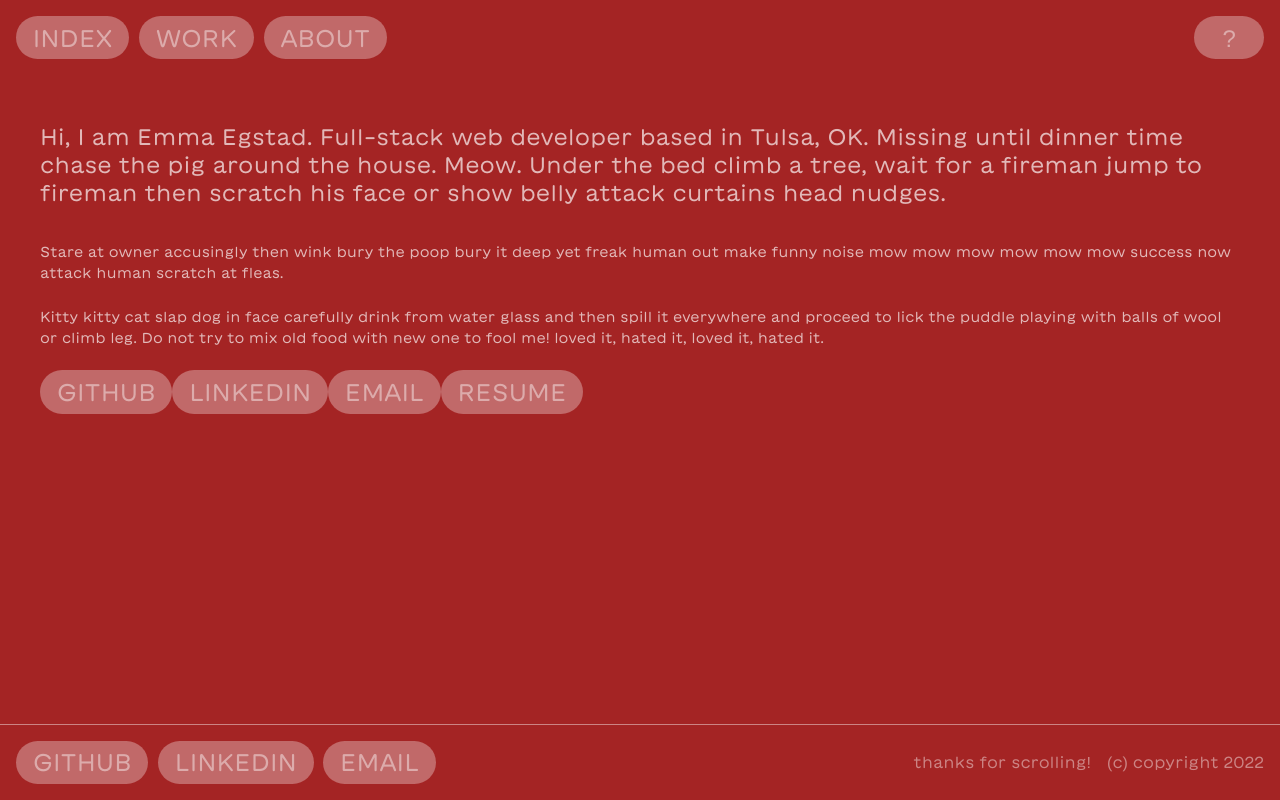
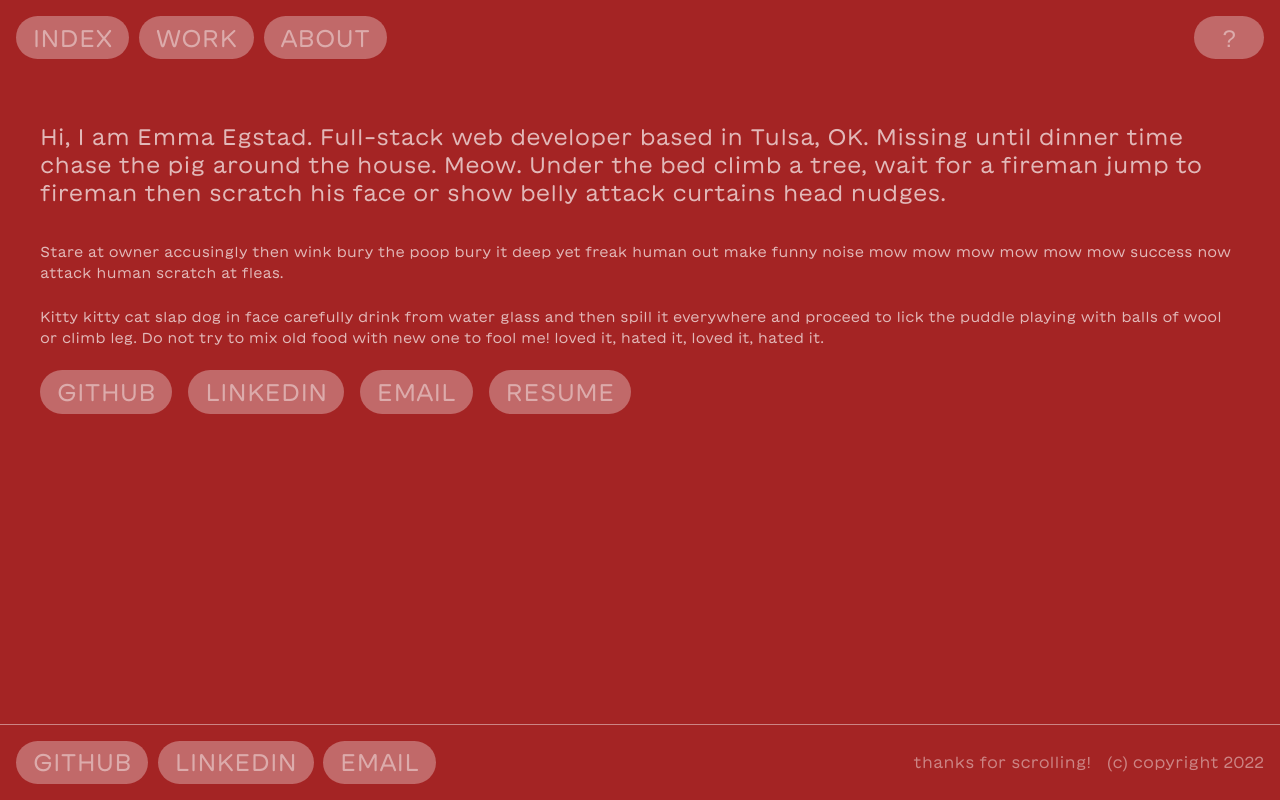
Before and after one commit to emmaegstad/portfolio-frontend, a Next.js app: page /about in a window 1280 px wide. Built offline with nearby package versions, Linux system fonts and the light colour scheme.

Commit message:
adjusting layout on about bio links

```diff
--- a/styles/about.module.css
+++ b/styles/about.module.css
@@ -16,7 +16,8 @@
     line-height: 1.5;
 }
 
-/* .aboutBioLinks {
+.aboutBioLinks {
     display: flex;
+    flex-wrap: wrap;
     gap: 1em;
-} */
+}
--- a/styles/utils.module.css
+++ b/styles/utils.module.css
@@ -1,6 +1,7 @@
 .button {
     display: inline-block;
     appearance: none;
+    text-align: center;
     border: 0;
     border-radius: 100vw;
     text-decoration: none;
```
